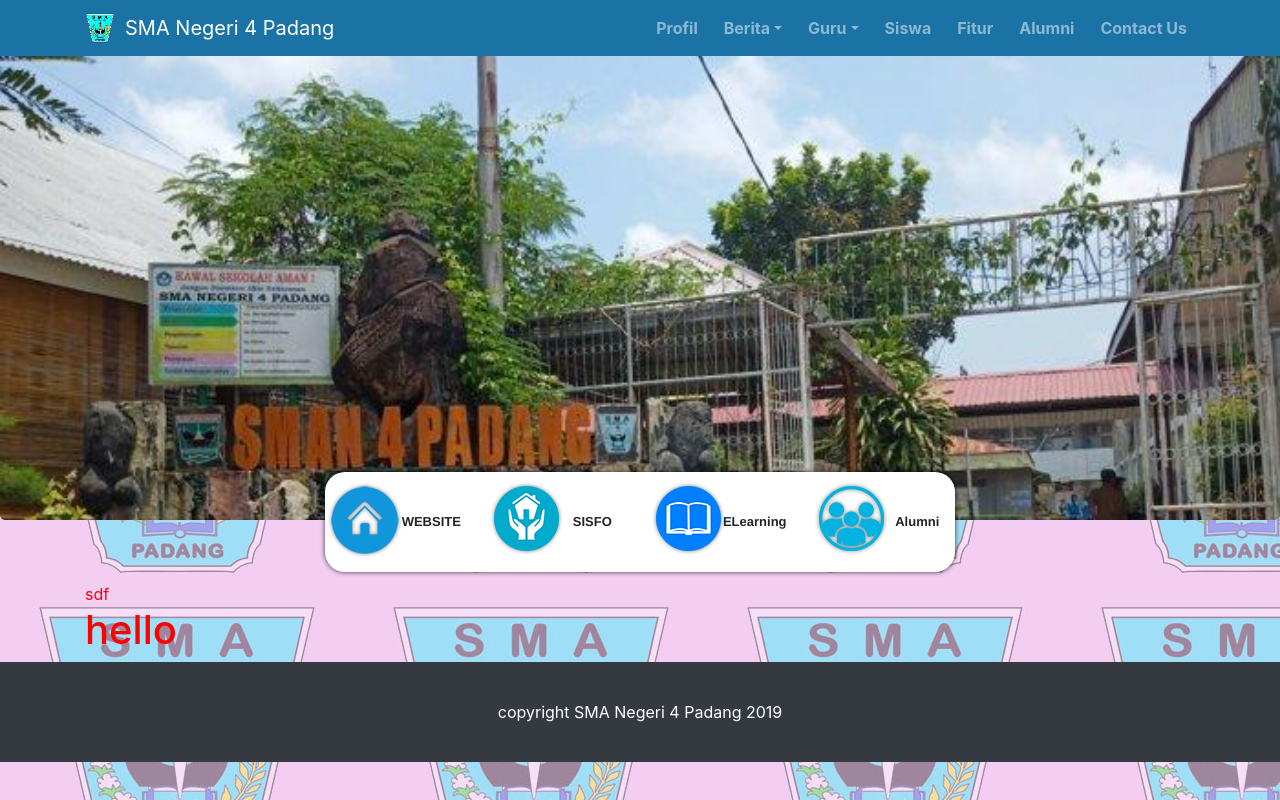
After one commit to muhammadrisano/Sisfo-and-Website-use-CI, a PHP site: the page made by application/views/front-page/pages/detailberita.php in a window 1280 px wide. The commit adds this page. Run offline with PHP 8.4, Linux system fonts and the light colour scheme; the template is opened without the code that fills it, so the values that code supplies are empty.

Commit message:
repair template

```diff
--- a/application/models/Berita.php
+++ b/application/models/Berita.php
@@ -8,4 +8,9 @@ class Berita extends CI_Model
         $query = "SELECT `berita`.*,`kategori`.`nama_kategori` FROM `berita` INNER JOIN `kategori` ON `berita`.`id_kategori`=`kategori`.`id_kategori` ORDER BY `berita_id`DESC LIMIT 5";
         return $this->db->query($query)->result_array();
     }
+    public function detailBerita($id)
+    {
+        $query = "SELECT `berita`.*,`kategori`.`nama_kategori` FROM `berita` INNER JOIN `kategori` ON `berita`.`id_kategori`=`kategori`.`id_kategori` WHERE `berita_id` = '$id'";
+        return $this->db->query($query)->result_array();
+    }
 }
--- /dev/null
+++ b/application/views/front-page/pages/detailberita.php
@@ -0,0 +1,10 @@
+<div class="bg-detail-berita">
+    <div class="container">
+        <div class="detail-berita">
+            sdf
+            <h1>hello</h1>
+        </div>
+
+
+    </div>
+</div>
--- a/assets/css/style.css
+++ b/assets/css/style.css
@@ -34,10 +34,10 @@
     font-size: 13px;
     font-weight: bold;
     padding: 0 5px;
+    z-index: 99999;
 }
 .menu-tengah img{
     display: inline-block;
-
     margin: 14px 1px -35px 1px ;
     filter: drop-shadow(0px 0px 2px gray);
 }
@@ -120,6 +120,7 @@ section{
     box-shadow: 0px 20px 7px rgba(0, 0, 0, .75);
     padding: 20px;
     color: #3c3c3f;
+    background-color: white;
 }
 .list-unstyled{
     background-color: white;
@@ -188,15 +189,21 @@ section{
     padding-bottom: 0px;
 
 }
-
-
 .media-events .btn-sman4{
     position: absolute;
     right: 35px;
     bottom: 0px;
 }
 
+body{
+    background-image: url(../images/template/background_sma4.jpg);
+    background-attachment:fixed;
 
+}
+.detail-berita{
+    width: 90%;
+    color: red !important;
+}
 @media (min-width: 992px) {
 
     .media img{
@@ -220,5 +227,4 @@ section{
     }
 
 
-
  }
```
Also changed, not shown: application/controllers/Website.php (+10 -0 lines), assets/images/template/background_sma4.jpg (added), 1 other file.
